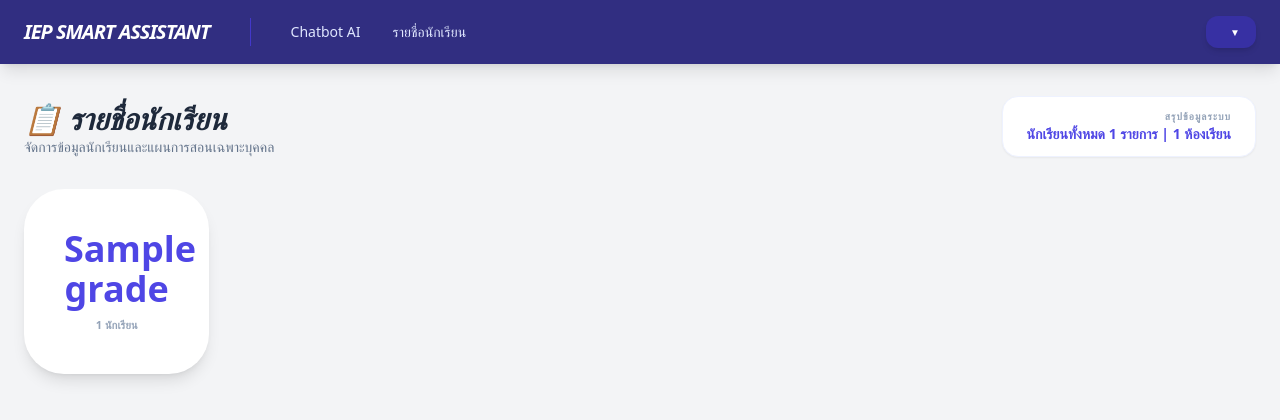
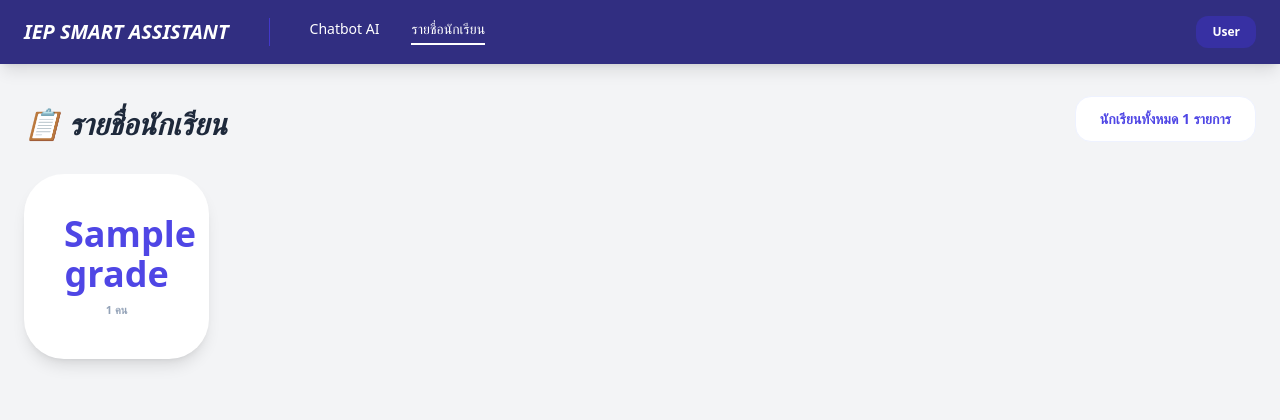
Before and after one commit to rpiyaphat1/Cola_Project, a Flask app: template src/templates/student_list.html in a window 1280 px wide. Shown: the top 420 px of the page. Run offline with Flask 3, Linux system fonts and the light colour scheme; the template is opened without the code that fills it: most values are stand-ins (such as "Sample title", 1, 10 or a date in 2020); some libraries are stand-ins or nearby versions.

Commit message:
fix list page

```diff
--- a/src/templates/student_list.html
+++ b/src/templates/student_list.html
@@ -19,80 +19,56 @@
 </head>
 
 <body class="bg-gray-100 min-h-screen flex flex-col font-sans">
+
     <nav class="bg-indigo-900 text-white shadow-lg mb-8">
         <div class="max-w-7xl mx-auto px-6 py-4 flex justify-between items-center text-sm font-medium">
             <div class="flex items-center space-x-10">
-                <div class="font-bold text-xl uppercase italic tracking-tighter border-r border-indigo-700 pr-10">IEP
-                    Smart Assistant</div>
+                <div class="font-bold text-xl uppercase italic border-r border-indigo-700 pr-10">IEP Smart Assistant
+                </div>
                 <div class="flex space-x-8">
-                    <a href="{{ url_for('chatbot_page') }}"
-                        class="hover:text-indigo-300 transition text-indigo-100 {% if request.endpoint == 'chatbot_page' %}border-b-2 border-white pb-1{% endif %}">Chatbot
-                        AI</a>
+                    <a href="{{ url_for('chatbot_page') }}">Chatbot AI</a>
                     <a href="{{ url_for('student_list_page') }}"
-                        class="hover:text-indigo-300 transition text-indigo-100 {% if request.endpoint == 'student_list_page' %}border-b-2 border-white pb-1{% endif %}">รายชื่อนักเรียน</a>
-                    {% if session['permission'] in ['Admin', 'Super Admin'] %}
-                    <a href="{{ url_for('admin_dashboard') }}"
-                        class="hover:text-indigo-300 transition text-indigo-100 {% if request.endpoint == 'admin_dashboard' %}border-b-2 border-white pb-1{% endif %}">Dashboard</a>
-                    <a href="{{ url_for('admin_import_page') }}"
-                        class="hover:text-indigo-300 transition text-indigo-100 {% if request.endpoint == 'admin_import_page' %}border-b-2 border-white pb-1{% endif %}">Import</a>
-                    <a href="{{ url_for('register_page') }}"
-                        class="hover:text-indigo-300 transition text-indigo-100 {% if request.endpoint == 'register_page' %}border-b-2 border-white pb-1{% endif %}">Register</a>
-                    {% endif %}
+                        class="border-b-2 border-white pb-1">รายชื่อนักเรียน</a>
                 </div>
             </div>
             <div class="relative">
-                <button onclick="toggleDropdown()"
-                    class="bg-indigo-800 px-4 py-2 rounded-xl text-xs font-bold hover:bg-indigo-700 transition flex items-center shadow-md">
-                    {{ session['displayname'] }} <span class="ml-2 text-[10px]">▼</span>
-                </button>
-                <div id="user-menu"
-                    class="absolute right-0 w-48 mt-2 py-2 bg-white rounded-xl shadow-xl hidden z-[150] text-slate-700 border border-slate-100">
-                    <a href="{{ url_for('setting_page') }}"
-                        class="block px-4 py-2 hover:bg-indigo-50 transition text-xs">⚙️ ตั้งค่า</a>
-                    <hr class="my-1 border-slate-100">
-                    <a href="/logout"
-                        class="block px-4 py-2 text-sm text-rose-600 font-bold hover:bg-rose-50 transition">ออกจากระบบ</a>
-                </div>
+                <button onclick="toggleDropdown()" class="bg-indigo-800 px-4 py-2 rounded-xl text-xs font-bold">{{
+                    session.get('displayname', 'User') }}</button>
             </div>
         </div>
     </nav>
 
     <main class="max-w-7xl mx-auto w-full px-6 pb-12">
         <div class="mb-8 flex justify-between items-end">
-            <div>
-                <h2 class="text-3xl font-extrabold text-slate-800 uppercase italic">📋 รายชื่อนักเรียน</h2>
-                <p class="text-slate-500 text-sm">จัดการข้อมูลนักเรียนและแผนการสอนเฉพาะบุคคล</p>
-            </div>
-            {% set total_rooms = students | groupby('grade') | length %}
-            <div class="bg-white px-6 py-3 rounded-2xl shadow-sm border border-indigo-50 text-right">
-                <p class="text-[10px] font-black text-slate-400 uppercase tracking-widest">สรุปข้อมูลระบบ</p>
-                <p class="text-sm font-bold text-indigo-600">นักเรียนทั้งหมด {{ students|length }} รายการ | {{
-                    total_rooms }} ห้องเรียน</p>
+            <h2 class="text-3xl font-extrabold text-slate-800 italic">📋 รายชื่อนักเรียน</h2>
+            <div class="bg-white px-6 py-3 rounded-2xl border border-indigo-50 text-right">
+                <p class="text-sm font-bold text-indigo-600">นักเรียนทั้งหมด {{ students|length if students else 0 }}
+                    รายการ</p>
             </div>
         </div>
 
-        {% if session['permission'] == 'Parent' %}
-        <div class="grid grid-cols-1 md:grid-cols-2 lg:grid-cols-3 gap-6">
+        {% if session.get('permission') == 'Parent' %}
+        <div class="grid grid-cols-1 md:grid-cols-3 gap-6">
             {% for student in students %}
             <div class="bg-white rounded-[2rem] shadow-xl p-8 border-t-4 border-indigo-500">
-                <h3 class="text-2xl font-bold text-slate-800 mb-2">{{ student.fullname }}</h3>
-                <p class="text-rose-500 text-xs font-bold mb-6">📌 {{ student.disability_type or 'บุคคลทั่วไป' }}</p>
+                <h3 class="text-2xl font-bold mb-2">{{ student.fullname }}</h3>
                 <button type="button" onclick="handleOpenModal('{{ student.fullname }}')"
-                    class="w-full bg-indigo-600 text-white py-4 rounded-2xl font-bold text-sm">ดูรายละเอียด</button>
+                    class="w-full bg-indigo-600 text-white py-4 rounded-2xl font-bold">ดูรายละเอียด</button>
             </div>
             {% endfor %}
         </div>
         {% else %}
-        <div id="grade-cards-grid" class="grid grid-cols-2 md:grid-cols-4 lg:grid-cols-6 gap-6">
-            {% set grouped_students = students | groupby('grade') %}
-            {% for grade, members in grouped_students %}
+        <div id="grade-cards-grid" class="grid grid-cols-2 md:grid-cols-6 gap-6">
+            {% if students %}
+            {% set grouped = students | groupby('grade') %}
+            {% for grade, members in grouped %}
             <div onclick="filterByGrade('{{ grade }}')"
-                class="bg-white rounded-[2.5rem] shadow-lg p-10 text-center cursor-pointer hover:bg-indigo-900 hover:text-white transition-all group">
-                <span class="text-4xl font-black text-indigo-600 group-hover:text-white">{{ grade }}</span>
-                <p class="text-slate-400 group-hover:text-indigo-200 text-[11px] font-bold mt-2">{{ members|length }}
-                    นักเรียน</p>
+                class="bg-white rounded-[2.5rem] shadow-lg p-10 text-center cursor-pointer hover:bg-indigo-900 hover:text-white transition-all">
+                <span class="text-4xl font-black text-indigo-600">{{ grade }}</span>
+                <p class="text-slate-400 text-[11px] font-bold mt-2">{{ members|length }} คน</p>
             </div>
             {% endfor %}
+            {% endif %}
         </div>
 
         <div id="student-list-container" class="hidden space-y-6">
@@ -100,7 +76,7 @@
                 กลับหน้าห้องเรียน</button>
             <div class="bg-white rounded-[2.5rem] shadow-2xl overflow-hidden">
                 <div class="p-8 bg-indigo-50/50 border-b">
-                    <h3 id="display-grade-name" class="text-xl font-black text-indigo-900 uppercase italic"></h3>
+                    <h3 id="display-grade-name" class="text-xl font-black text-indigo-900 italic"></h3>
                 </div>
                 <table class="w-full text-left">
                     <thead>
@@ -118,39 +94,36 @@
 
     <div id="detail-modal"
         class="fixed inset-0 bg-slate-900/80 backdrop-blur-md z-[100] hidden flex items-center justify-center p-4">
-        <div class="bg-white w-full max-w-lg rounded-[3rem] shadow-2xl overflow-hidden flex flex-col scale-95 transition-all duration-300"
+        <div class="bg-white w-full max-w-lg rounded-[3rem] shadow-2xl overflow-hidden flex flex-col scale-95 transition-all"
             id="modal-box">
-            <div class="p-8 border-b border-slate-100 flex justify-between items-center bg-indigo-50/30">
+            <div class="p-8 border-b flex justify-between items-center bg-indigo-50/30">
                 <h3 class="text-sm font-black text-indigo-900 uppercase italic">Student Insight</h3>
                 <button onclick="closeModal()" class="text-3xl">&times;</button>
             </div>
             <div class="p-10 space-y-4">
                 <p id="m-name" class="text-2xl font-bold text-slate-800"></p>
-                <input type="text" id="m-disability-input" placeholder="ความบกพร่อง"
+                <input type="text" id="m-disability-input" placeholder="ประเภทความบกพร่อง"
                     class="w-full bg-slate-50 border rounded-xl px-4 py-2">
-                <input type="text" id="m-outstanding-input" placeholder="วิชาโดดเด่น"
+                <input type="text" id="m-outstanding-input" placeholder="วิชาที่โดดเด่น"
                     class="w-full bg-slate-50 border rounded-xl px-4 py-2">
                 <textarea id="m-note-input" rows="3" placeholder="หมายเหตุ"
                     class="w-full bg-slate-50 border rounded-2xl px-4 py-3"></textarea>
             </div>
             <div class="p-8 pt-0 flex space-x-3">
-                {% if session['permission'] != 'Parent' %}
+                {% if session.get('permission') != 'Parent' %}
                 <button onclick="saveStudentUpdate()"
                     class="flex-1 bg-emerald-500 text-white py-4 rounded-2xl font-bold text-xs">💾 บันทึก</button>
                 {% endif %}
                 <button onclick="closeModal()"
-                    class="flex-1 bg-slate-100 py-4 rounded-2xl font-bold text-xs">ปิด</button>
+                    class="flex-1 bg-slate-100 text-slate-500 py-4 rounded-2xl font-bold text-xs">ปิด</button>
             </div>
         </div>
     </div>
 
     <script>
-        // ✅ ใช้เทคนิคดึงค่าสิทธิ์มาเป็นตัวแปร JS เพื่อไม่ให้เลขแดงขึ้น
-        const userPermission = "{{ session['permission'] }}";
+        const userPermission = "{{ session.get('permission', 'User') }}";
         // @ts-ignore
-        const allStudents = JSON.parse('{{ students | tojson | safe }}');
-
-        function toggleDropdown() { document.getElementById('user-menu')?.classList.toggle('hidden'); }
+        const allStudents = JSON.parse('{{ students | tojson | safe if students else "[]" }}');
 
         function filterByGrade(grade) {
             const body = document.getElementById('filtered-student-body');
@@ -175,21 +148,15 @@
             const s = allStudents.find(x => x.fullname === fullname);
             if (!s) return;
             document.getElementById('m-name').innerText = s.fullname;
-            const disability = document.getElementById('m-disability-input');
-            const outstanding = document.getElementById('m-outstanding-input');
-            const note = document.getElementById('m-note-input');
+            document.getElementById('m-disability-input').value = s.disability_type || '';
+            document.getElementById('m-outstanding-input').value = s.outstanding_subject || '';
+            document.getElementById('m-note-input').value = s.note || '';
 
-            disability.value = s.disability_type || '';
-            outstanding.value = s.outstanding_subject || '';
-            note.value = s.note || '';
-
-            // ✅ เช็คสิทธิ์ผ่านตัวแปร JS แทน Jinja2 ในนี้ (หายแดงแน่นอน)
             if (userPermission === 'Parent') {
-                disability.disabled = true;
-                outstanding.disabled = true;
-                note.disabled = true;
+                document.getElementById('m-disability-input').disabled = true;
+                document.getElementById('m-outstanding-input').disabled = true;
+                document.getElementById('m-note-input').disabled = true;
             }
-
             document.getElementById('detail-modal')?.classList.remove('hidden');
             setTimeout(() => document.getElementById('modal-box')?.classList.remove('scale-95'), 10);
         }
@@ -215,8 +182,6 @@
             document.getElementById('modal-box')?.classList.add('scale-95');
             setTimeout(() => document.getElementById('detail-modal')?.classList.add('hidden'), 200);
         }
-
-        window.onclick = e => { if (e.target == document.getElementById('detail-modal')) closeModal(); };
     </script>
 </body>
 
```
